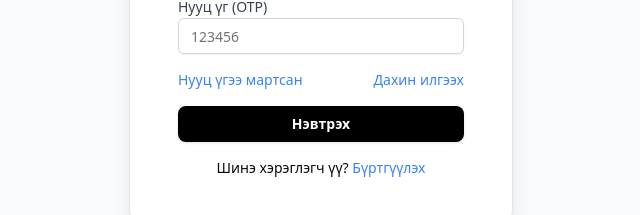
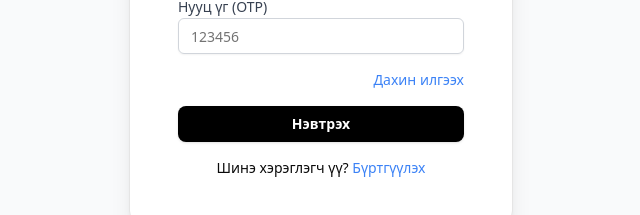
Before and after one commit to Irmuuunnn/digital-negdel-web, a React (Vite) app: page /login in a window 1280 px wide. Shown: the part 442-657 px from the top of the page, without its empty margins (319-959 px from the left). Built offline with nearby package versions, Linux system fonts and the light colour scheme.

Commit message:
forgot pass

```diff
--- a/src/screens/Login/index.tsx
+++ b/src/screens/Login/index.tsx
@@ -105,9 +105,10 @@ const LoginScreen = () => {
             </div>
 
             <div className="flex justify-between text-sm text-blue-500 mt-1">
-              <button type="button" className="hover:underline">
+              {/* <button type="button" className="hover:underline">
                 Нууц үгээ мартсан
-              </button>
+              </button> */}
+              <div className=""></div>
               <button type="button" className="hover:underline">
                 Дахин илгээх
               </button>
```
